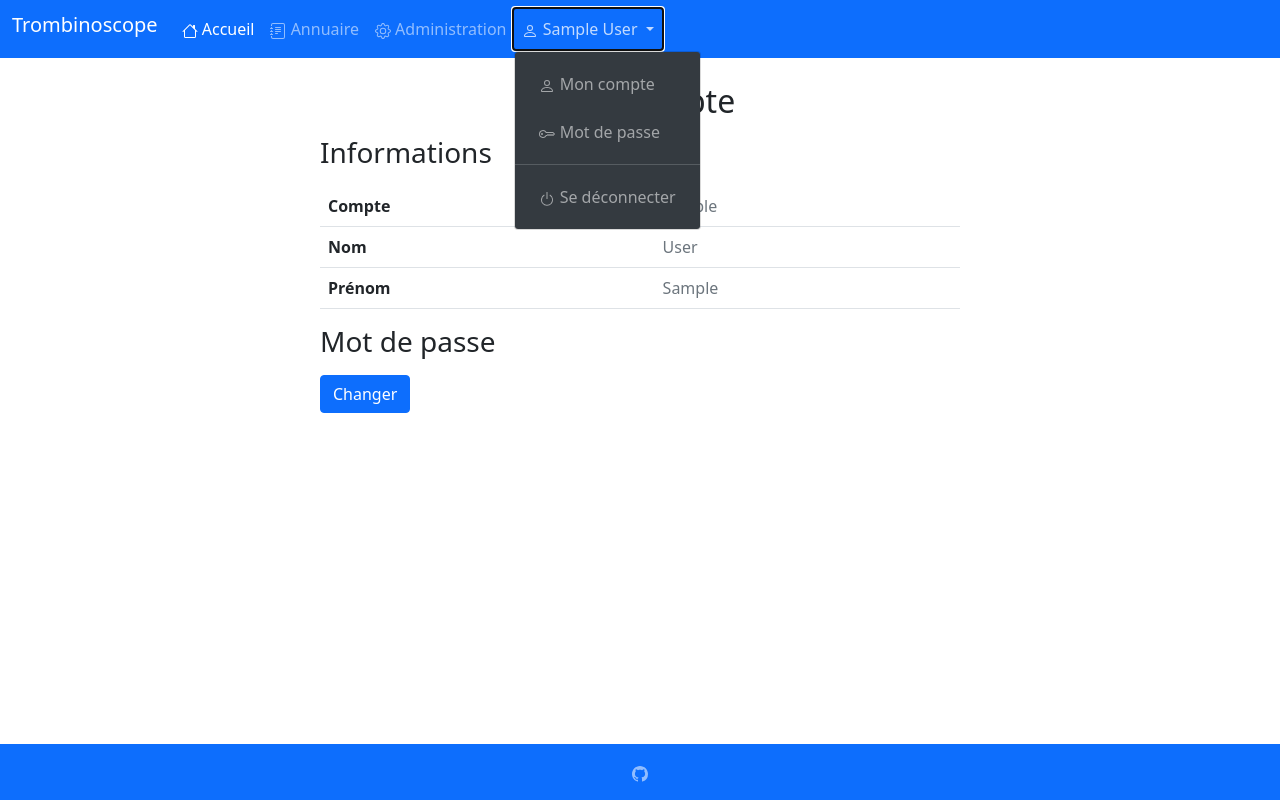
After one commit to rducrot/trombinoscope, a Django app: page /account/ in a window 1280 px wide, after a click that opens the changed part. The commit adds this page. Run offline with Django 4.2, Linux system fonts and the light colour scheme; the visitor is signed in with stand-in values (Sample User, id 1); some libraries are stand-ins or nearby versions.

Commit message:
Gestion des informations de l'utilisateur

```diff
--- /dev/null
+++ b/authentication/templates/authentication/account.html
@@ -0,0 +1,27 @@
+{% extends 'base.html' %}
+
+{% block nav-home %}active{% endblock nav-home %}
+
+{% block content %}
+<div class="col col-sm-6 mx-auto">
+    <h2 class="w-100 text-center mt-3 mb-3">Mon compte</h2>
+    <h3 class="mb-3">Informations</h3>
+    <table class="table">
+        <tr>
+            <th>Compte</th>
+            <td class="text-muted">{{ user.username }}</td>
+        </tr>
+        <tr>
+            <th>Nom</th>
+            <td class="text-muted">{{ user.last_name }}</td>
+        </tr>
+        <tr>
+            <th>Prénom</th>
+            <td class="text-muted">{{ user.first_name }}</td>
+        </tr>
+    </table>
+    <h3 class="mb-3">Mot de passe</h3>
+    <a class="btn btn-primary" href="{% url 'password_change' %}">Changer</a>
+</div>
+
+{% endblock content %}
--- a/authentication/views.py
+++ b/authentication/views.py
@@ -1,3 +1,7 @@
+from django.contrib.auth.decorators import login_required
 from django.shortcuts import render
 
-# Create your views here.
+
+@login_required
+def account(request):
+    return render(request, 'authentication/account.html')
--- a/templates/base.html
+++ b/templates/base.html
@@ -52,12 +52,37 @@
                                 </svg> Administration</a>
                         </li>
                         {% endif %}
-                    <li class="nav-item">
-                        <a class="nav-link" href="{% url 'logout' %}">
-                            <svg xmlns="http://www.w3.org/2000/svg" width="16" height="16" fill="currentColor" class="bi bi-power" viewBox="0 0 16 16">
-                                <path d="M7.5 1v7h1V1h-1z"/>
-                                <path d="M3 8.812a4.999 4.999 0 0 1 2.578-4.375l-.485-.874A6 6 0 1 0 11 3.616l-.501.865A5 5 0 1 1 3 8.812z"/>
-                            </svg> Se déconnecter</a>
+                    <li class="nav-item dropdown">
+                        <a href="#" class="nav-link dropdown-toggle" id="navbarUserMenuLink"
+                           role="button" data-bs-toggle="dropdown" aria-expanded="false">
+                            <svg xmlns="http://www.w3.org/2000/svg" width="16" height="16" fill="currentColor" class="bi bi-person" viewBox="0 0 16 16">
+                                <path d="M8 8a3 3 0 1 0 0-6 3 3 0 0 0 0 6Zm2-3a2 2 0 1 1-4 0 2 2 0 0 1 4 0Zm4 8c0 1-1 1-1 1H3s-1 0-1-1 1-4 6-4 6 3 6 4Zm-1-.004c-.001-.246-.154-.986-.832-1.664C11.516 10.68 10.289 10 8 10c-2.29 0-3.516.68-4.168 1.332-.678.678-.83 1.418-.832 1.664h10Z"/>
+                            </svg> {% if user.first_name and user.last_name %}{{ user.first_name }} {{ user.last_name }}
+                                {% else %}{{ user.username }}{% endif %}
+                        </a>
+                        <ul class="dropdown-menu dropdown-menu-dark" aria-labelledby="navbarUserMenuLink">
+                            <li class="dropdown-item">
+                                <a class="nav-link" href="{% url 'account' %}">
+                                    <svg xmlns="http://www.w3.org/2000/svg" width="16" height="16" fill="currentColor" class="bi bi-person" viewBox="0 0 16 16">
+                                        <path d="M8 8a3 3 0 1 0 0-6 3 3 0 0 0 0 6Zm2-3a2 2 0 1 1-4 0 2 2 0 0 1 4 0Zm4 8c0 1-1 1-1 1H3s-1 0-1-1 1-4 6-4 6 3 6 4Zm-1-.004c-.001-.246-.154-.986-.832-1.664C11.516 10.68 10.289 10 8 10c-2.29 0-3.516.68-4.168 1.332-.678.678-.83 1.418-.832 1.664h10Z"/>
+                                    </svg> Mon compte</a>
+                            </li>
+                            <li class="dropdown-item">
+                                <a class="nav-link" href="{% url 'password_change' %}">
+                                    <svg xmlns="http://www.w3.org/2000/svg" width="16" height="16" fill="currentColor" class="bi bi-key" viewBox="0 0 16 16">
+                                        <path d="M0 8a4 4 0 0 1 7.465-2H14a.5.5 0 0 1 .354.146l1.5 1.5a.5.5 0 0 1 0 .708l-1.5 1.5a.5.5 0 0 1-.708 0L13 9.207l-.646.647a.5.5 0 0 1-.708 0L11 9.207l-.646.647a.5.5 0 0 1-.708 0L9 9.207l-.646.647A.5.5 0 0 1 8 10h-.535A4 4 0 0 1 0 8zm4-3a3 3 0 1 0 2.712 4.285A.5.5 0 0 1 7.163 9h.63l.853-.854a.5.5 0 0 1 .708 0l.646.647.646-.647a.5.5 0 0 1 .708 0l.646.647.646-.647a.5.5 0 0 1 .708 0l.646.647.793-.793-1-1h-6.63a.5.5 0 0 1-.451-.285A3 3 0 0 0 4 5z"/>
+                                        <path d="M4 8a1 1 0 1 1-2 0 1 1 0 0 1 2 0z"/>
+                                    </svg> Mot de passe</a>
+                            </li>
+                            <li><hr class="dropdown-divider"></li>
+                            <li class="dropdown-item">
+                                <a class="nav-link" href="{% url 'logout' %}">
+                                    <svg xmlns="http://www.w3.org/2000/svg" width="16" height="16" fill="currentColor" class="bi bi-power" viewBox="0 0 16 16">
+                                        <path d="M7.5 1v7h1V1h-1z"/>
+                                        <path d="M3 8.812a4.999 4.999 0 0 1 2.578-4.375l-.485-.874A6 6 0 1 0 11 3.616l-.501.865A5 5 0 1 1 3 8.812z"/>
+                                    </svg> Se déconnecter</a>
+                            </li>
+                        </ul>
                     </li>
                     {% endif %}
                 </ul>
--- a/trombinoscope/urls.py
+++ b/trombinoscope/urls.py
@@ -16,12 +16,13 @@ Including another URLconf
 from django.conf import settings
 from django.conf.urls.static import static
 from django.contrib import admin
-from django.contrib.auth.views import LoginView, LogoutView
+from django.contrib.auth.views import LoginView, LogoutView, PasswordChangeView, PasswordChangeDoneView
 from django.contrib.staticfiles.storage import staticfiles_storage
 from django.urls import path
 from django.views.generic.base import RedirectView
 
 import app.views
+import authentication.views
 
 urlpatterns = [
     path('admin/', admin.site.urls),
@@ -29,6 +30,11 @@ urlpatterns = [
     path('', LoginView.as_view(template_name='authentication/login.html',
                                redirect_authenticated_user=True, ), name='login'),
     path('logout/', LogoutView.as_view(), name='logout'),
+    path('change-password/', PasswordChangeView.as_view(
+        template_name='authentication/password_change.html'), name='password_change'),
+    path('change-password-done/', PasswordChangeDoneView.as_view(
+        template_name='authentication/password_change_done.html'), name='password_change_done'),
+    path('account/', authentication.views.account, name='account'),
     path('home/', app.views.home, name='home'),
     path('service/<int:service_id>/', app.views.service, name='service'),
     path('annuaire', app.views.phone_book, name='annuaire'),
```
Also changed, not shown: authentication/templates/authentication/partials/form_snippet.html (added, +10 -0 lines), authentication/templates/authentication/password_change.html (added, +17 -0 lines), authentication/templates/authentication/password_change_done.html (added, +8 -0 lines), trombinoscope/settings.py (+1 -14 lines).
